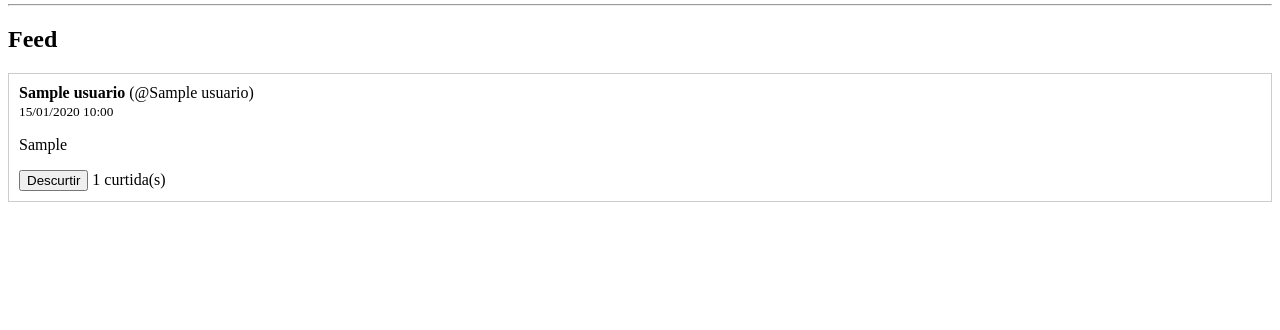
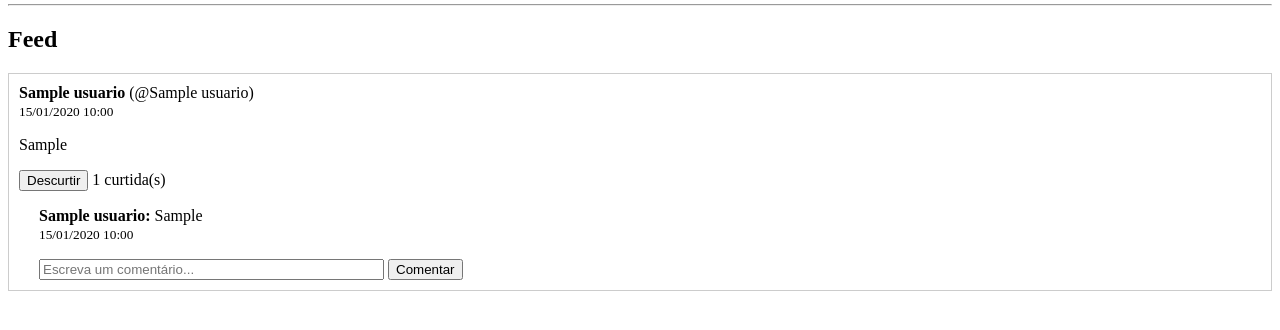
Before and after one commit to alanzkaa/rede_social_php, a PHP site: page /feed.php in a window 1280 px wide. Shown: the part 255-585 px from the top of the page. Run offline with PHP 8.4, Linux system fonts and the light colour scheme; the visitor is signed in with stand-in values (Sample User, id 1); tables that the repository leaves empty hold one stand-in row (values such as "Sample post").

Commit message:
comentarios

```diff
--- /dev/null
+++ b/models/comentario.php
@@ -0,0 +1,47 @@
+<?php
+require_once __DIR__ . '/../config/database.php';
+
+/**
+ * Cria um comentário numa postagem.
+ * Retorna true em caso de sucesso, ou uma string com mensagem de erro.
+ */
+function criarComentario(int $postagemId, int $usuarioId, string $conteudo): bool|string
+{
+    $conteudo = trim($conteudo);
+
+    if ($conteudo === '') {
+        return 'O comentário não pode estar vazio.';
+    }
+
+    $pdo = conectar();
+
+    $sql = "INSERT INTO comentarios (postagem_id, usuario_id, conteudo)
+            VALUES (:postagem_id, :usuario_id, :conteudo)";
+
+    $stmt = $pdo->prepare($sql);
+    $stmt->bindValue(':postagem_id', $postagemId, PDO::PARAM_INT);
+    $stmt->bindValue(':usuario_id', $usuarioId, PDO::PARAM_INT);
+    $stmt->bindValue(':conteudo', $conteudo);
+
+    return $stmt->execute();
+}
+
+/**
+ * Lista os comentários de uma postagem, do mais antigo para o mais novo.
+ */
+function listarComentarios(int $postagemId): array
+{
+    $pdo = conectar();
+
+    $sql = "SELECT c.id, c.conteudo, c.data_criacao, u.nome_completo, u.nome_usuario
+            FROM comentarios c
+            JOIN usuarios u ON u.id = c.usuario_id
+            WHERE c.postagem_id = :postagem_id
+            ORDER BY c.data_criacao ASC";
+
+    $stmt = $pdo->prepare($sql);
+    $stmt->bindValue(':postagem_id', $postagemId, PDO::PARAM_INT);
+    $stmt->execute();
+
+    return $stmt->fetchAll();
+}
--- a/public/feed.php
+++ b/public/feed.php
@@ -3,6 +3,7 @@ session_start();
 
 require_once __DIR__ . '/../models/postagem.php';
 require_once __DIR__ . '/../models/curtida.php';
+require_once __DIR__ . '/../models/comentario.php';
 require_once __DIR__ . '/../includes/auth.php';
 
 exigirLogin();
@@ -16,6 +17,10 @@ if ($_SERVER['REQUEST_METHOD'] === 'POST') {
     if ($acao === 'curtir') {
         $postagemId = (int) ($_POST['postagem_id'] ?? 0);
         alternarCurtida($usuarioId, $postagemId);
+    } elseif ($acao === 'comentar') {
+        $postagemId = (int) ($_POST['postagem_id'] ?? 0);
+        $conteudoComentario = $_POST['conteudo_comentario'] ?? '';
+        criarComentario($postagemId, $usuarioId, $conteudoComentario);
     } else {
         $conteudo = $_POST['conteudo'] ?? '';
         $resultado = criarPostagem($usuarioId, $conteudo);
@@ -81,9 +86,27 @@ $posts = listarFeed($usuarioId);
                 <form method="POST" action="feed.php" style="display:inline;">
                     <input type="hidden" name="acao" value="curtir">
                     <input type="hidden" name="postagem_id" value="<?= (int) $post['id'] ?>">
-                    <button type="submit"><?= $jaCurtiu ? 'Descurtir' : 'Curtir' ?></button>
+                    <button type="submit"><?= $jaCurtiu ? ' Descurtir' : ' Curtir' ?></button>
                 </form>
                 <?= contarCurtidas($post['id']) ?> curtida(s)
+
+                <div style="margin-left:20px; margin-top:10px;">
+                    <?php foreach (listarComentarios($post['id']) as $comentario): ?>
+                        <p>
+                            <strong><?= htmlspecialchars($comentario['nome_completo']) ?>:</strong>
+                            <?= htmlspecialchars($comentario['conteudo']) ?>
+                            <br>
+                            <small><?= date('d/m/Y H:i', strtotime($comentario['data_criacao'])) ?></small>
+                        </p>
+                    <?php endforeach; ?>
+
+                    <form method="POST" action="feed.php">
+                        <input type="hidden" name="acao" value="comentar">
+                        <input type="hidden" name="postagem_id" value="<?= (int) $post['id'] ?>">
+                        <input type="text" name="conteudo_comentario" placeholder="Escreva um comentário..." size="40">
+                        <button type="submit">Comentar</button>
+                    </form>
+                </div>
             </div>
         <?php endforeach; ?>
     <?php endif; ?>
```
